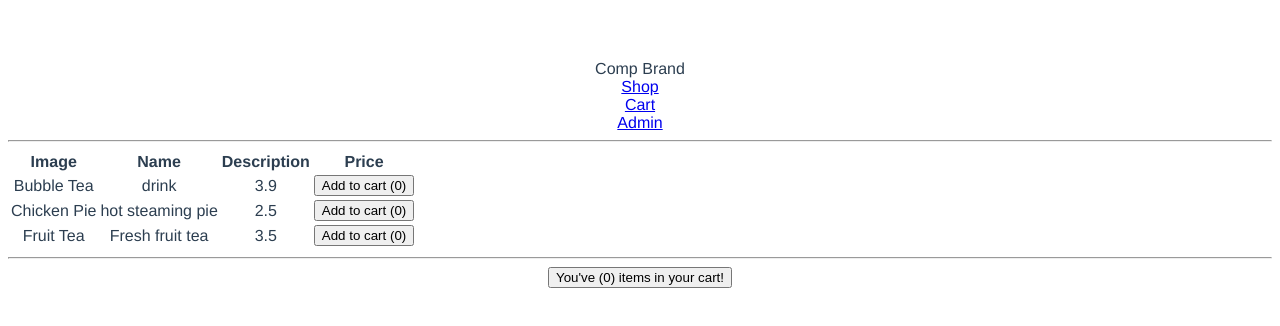
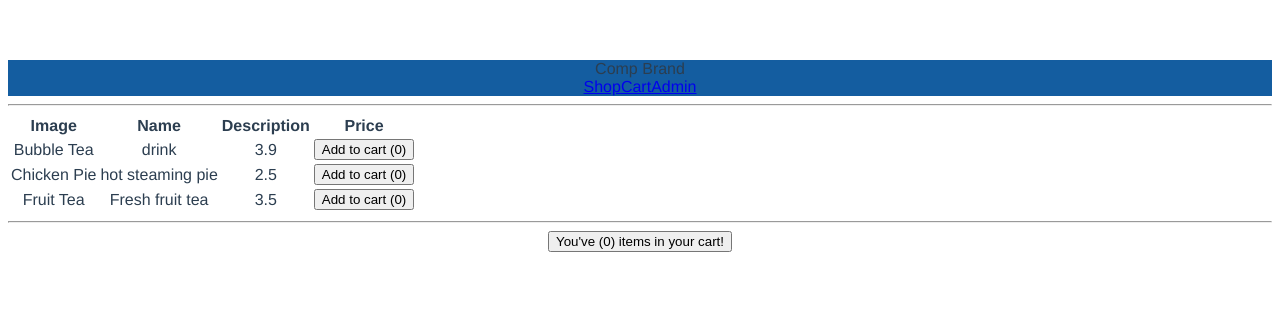
Before and after one commit to JovinChanQy/Vue-eCommerce, a Vue app: page / in a window 1280 px wide. Shown: the top 326 px of the page. Built offline with nearby package versions, Linux system fonts and the light colour scheme.

Commit message:
style Admin.vue
update validator for ProductAdd form

```diff
--- a/src/App.vue
+++ b/src/App.vue
@@ -1,6 +1,6 @@
 <template>
   <div id="app">
-    <div class="nav has-shadow">
+    <div class="nav">
       <div class="container">
         <div class="nav-left">
           <a class="nav-item">Comp Brand</a>
@@ -16,11 +16,9 @@
           <router-link :to="{ name: 'Shop', params: { cartLineItems } }" class="nav-item r-item"
             >Shop</router-link
           >
-          <br />
           <router-link :to="{ name: 'Cart', params: { cartLineItems } }"
             >Cart</router-link
           >
-          <br />
           <router-link to="admin" class="nav-item r-item"
             >Admin</router-link
           >
@@ -123,4 +121,19 @@ li a:hover:not(.active) {
   color: #2c3e50;
   margin-top: 60px;
 }
+
+.nav {
+  background-color: #145DA0;
+  list-style-type: none;
+  text-align: center;
+  padding: 0;
+  margin: 0;
+}
+.nav-right {
+gap: 1em;
+}
+.nav-item r-item {
+gap: 1em;
+padding-right: 10px;
+}
 </style>
```
Also changed, not shown: 1 other file (tests, documents, lock files or other folders).
